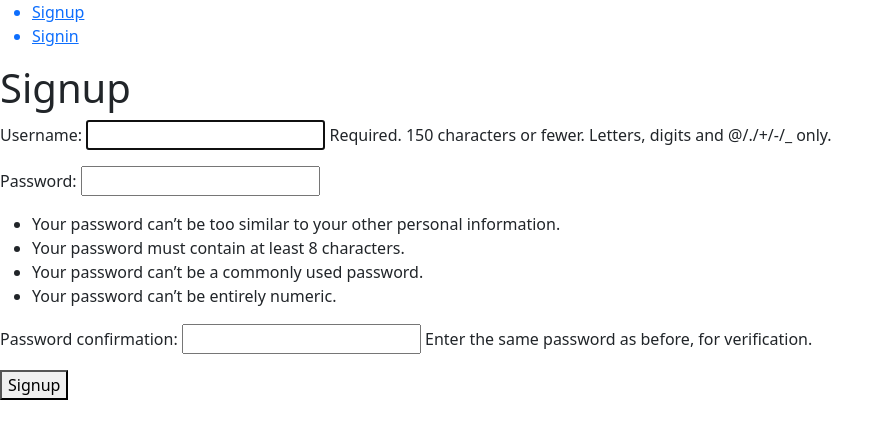
After one commit to hgardel94/blog, a Django app: page /signup/ in a window 1280 px wide. The commit adds this page. Shown: the top 439 px of the page, without its empty margins (0-893 px from the left). Run offline with Django 5.2, Linux system fonts and the light colour scheme.

```diff
--- a/djangoblog/urls.py
+++ b/djangoblog/urls.py
@@ -21,5 +21,7 @@ from posts import views
 urlpatterns = [
     path('admin/', admin.site.urls),
     path('', views.home, name='home'),
+    path('signup/', views.signup, name='signup'),
+    path('signin/', views.signin, name='signin'),
     path('postdetail/<int:post_id>/', views.post_detail, name='post_detail'),
 ]
--- a/posts/templates/index.html
+++ b/posts/templates/index.html
@@ -11,6 +11,19 @@
 </head>
 
 <body>
+
+    <ul>
+        <a href="/signup">
+            <li>
+                Signup
+            </li>
+        </a>
+        <a href="/signin">
+            <li>
+                Signin
+            </li>
+        </a>
+    </ul>
     {% block content %}
 
 
--- /dev/null
+++ b/posts/templates/signin.html
@@ -0,0 +1,5 @@
+{% extends 'index.html' %}
+{% block content %}
+<h1>Signin</h1>
+
+{% endblock %}
--- /dev/null
+++ b/posts/templates/signup.html
@@ -0,0 +1,11 @@
+{% extends 'index.html' %}
+{% block content %}
+<h1>Signup</h1>
+<form action="/signup/" method="POST">
+ {% csrf_token %}
+{{form.as_p}}
+<button>
+    Signup
+</button>
+</form>
+{% endblock %}
--- a/posts/views.py
+++ b/posts/views.py
@@ -1,5 +1,8 @@
 from django.shortcuts import render, get_object_or_404
 from .models import Post
+from django.contrib.auth.forms import UserCreationForm
+from django.contrib.auth.models import User
+from django.http.response import HttpResponse
 
 # Create your views here.
 
@@ -16,3 +19,29 @@ def post_detail(request, post_id):
     return render(request, 'post_detail.html', {
         'post': post
     })
+
+def signup(request):
+
+    if request.method == 'GET':
+        return render(request, 'signup.html', {
+        'form': UserCreationForm
+    })
+
+    else:
+        if request.POST['password1'] == request.POST['password2']:
+            try:
+                user = User.objects.create_user(username = request.POST['username'],
+                password = request.POST['password1'])
+                user.save()
+                return HttpResponse('User create succesfully')
+
+            except:
+                return HttpResponse('Username already exist')
+
+        else:
+            HttpResponse('Password do not match')
+
+
+
+def signin(request):
+    return render(request, 'signin.html')
```
Also changed, not shown: db.sqlite3.
